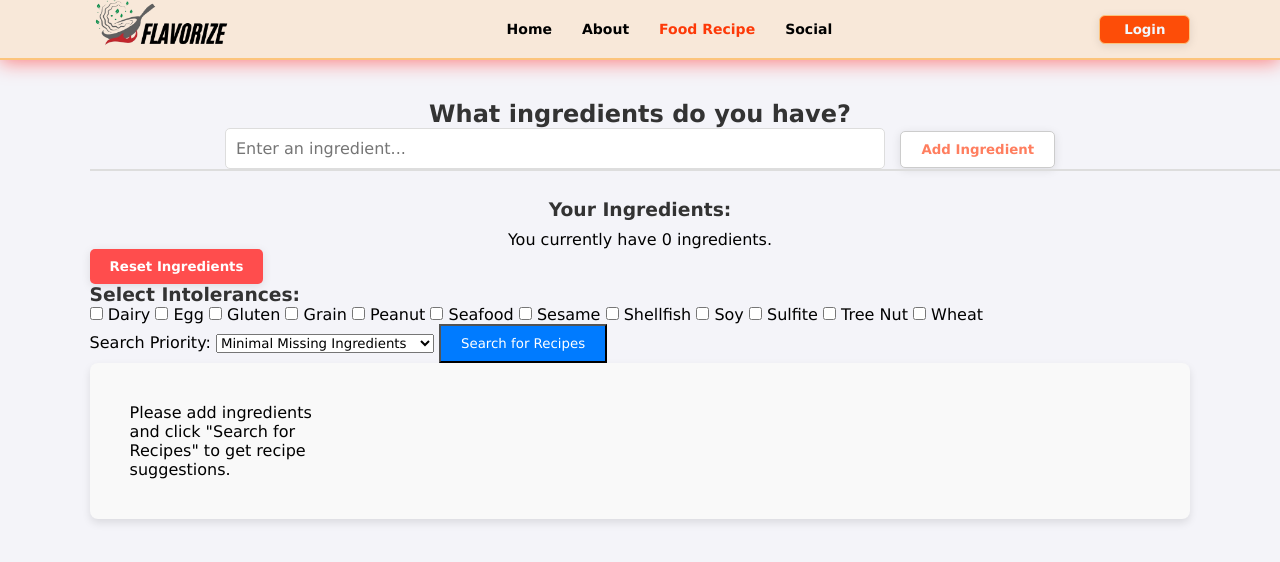
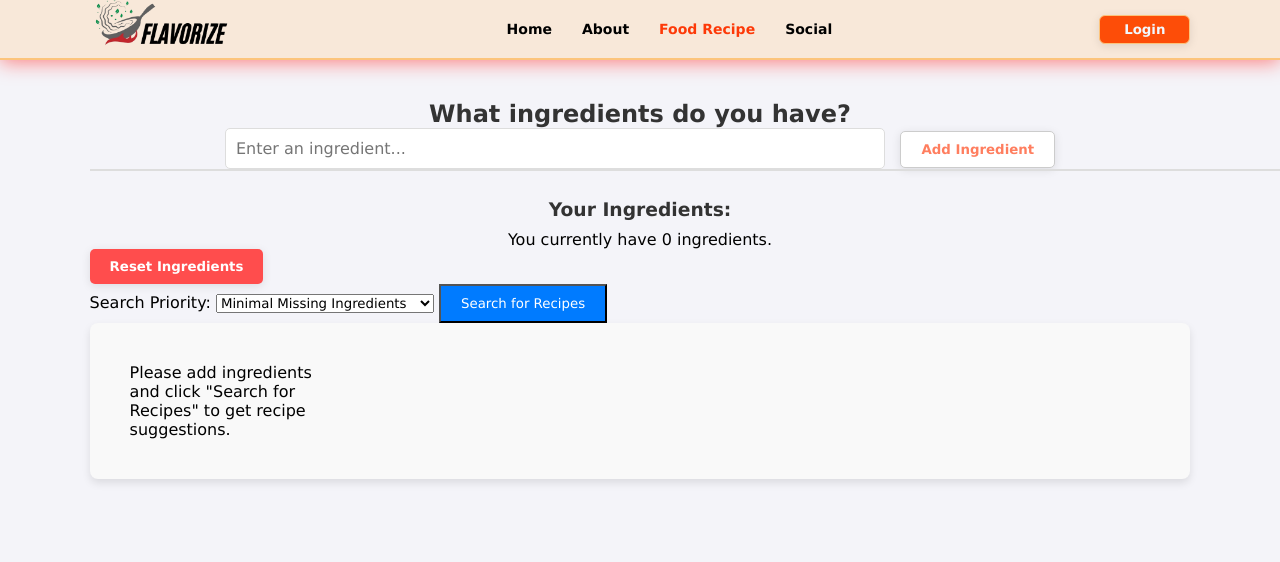
Before and after one commit to jaiyuuppang/Flavorize, a PHP site: page /foodrecipe.php in a window 1280 px wide; the page is wider, and only the part inside the window is pictured. Shown: the top 562 px of that part. Run offline with PHP 8.4, Linux system fonts and the light colour scheme.

Commit message:
3rd Commit for Flavorize.

```diff
--- a/foodrecipe.php
+++ b/foodrecipe.php
@@ -30,71 +30,32 @@ $recipes = [];
 // Check if search flag is set and there are ingredients
 if (isset($_POST['search']) && !empty($_SESSION['ingredients'])) {
     $ingredients = implode(",", $_SESSION['ingredients']);
-    // Setting the number of recipes to fetch explicitly to 25
-$number = 25;
+    $number = 25; // Explicitly setting number of recipes
 
-// Step 1: Call findByIngredients API
-$findByIngredientsUrl = "https://api.spoonacular.com/recipes/findByIngredients?" .
-    "ingredients=" . urlencode($ingredients) .
-    "&number=" . $number .
-    "&ranking=1" .
-    "&apiKey=" . $apiKey;
+    // Call the complexSearch API for diabetic-friendly recipes
+    $complexSearchUrl = "https://api.spoonacular.com/recipes/complexSearch?" .
+        "includeIngredients=" . urlencode($ingredients) .
+        "&diet=Diabetic" . // Focus on diabetic-friendly recipes
+        "&maxCarbs=45" . // Limit carbohydrates per serving (adjust based on needs)
+        "&addRecipeInformation=true" .
+        "&fillIngredients=true" .
+        "&number=" . $number .
+        "&apiKey=" . $apiKey;
 
-    $response = file_get_contents($findByIngredientsUrl);
-    $findByIngredientsData = json_decode($response, true);
+    $response = file_get_contents($complexSearchUrl);
+    $complexSearchData = json_decode($response, true);
 
-    if (isset($findByIngredientsData['status']) && $findByIngredientsData['status'] === 'failure') {
-        $errorMessage = $findByIngredientsData['message'];
+    if (isset($complexSearchData['status']) && $complexSearchData['status'] === 'failure') {
+        $errorMessage = $complexSearchData['message'];
         echo "<script>alert('API Error: $errorMessage');</script>";
         return; // Exit the script if quota is exceeded
     }
-// Extract recipe IDs from findByIngredients response
-$recipeIds = [];
-if (!empty($findByIngredientsData)) {
-    $recipeIds = array_unique(array_map(fn($recipe) => $recipe['id'], $findByIngredientsData));
-    $ids = implode(",", $recipeIds);
 
-    // Step 2: Call complexSearch API with IDs and intolerances
-    $intolerances = isset($_POST['intolerances']) ? implode(",", $_POST['intolerances']) : '';
-    $complexSearchUrl = "https://api.spoonacular.com/recipes/complexSearch?" .
-        "includeIngredients=" . urlencode($ingredients) .
-        "&intolerances=" . urlencode($intolerances) .
-        "&addRecipeInformation=true" .
-        "&fillIngredients=true" .
-        "&number=" . $number . // Ensure 25 recipes are requested
-        "&apiKey=" . $apiKey;
-
-        $complexSearchResponse = file_get_contents($complexSearchUrl);
-        $complexSearchData = json_decode($complexSearchResponse, true);
-
-        if (isset($complexSearchData['status']) && $complexSearchData['status'] === 'failure') {
-            $errorMessage = $complexSearchData['message'];
-            echo "<script>alert('API Error: $errorMessage');</script>";
-            return; // Exit the script if quota is exceeded
-        }
-
-    // Step 3: Merge and deduplicate recipes
-    $mergedRecipes = [];
-    $seenRecipeIds = [];
-
-    foreach ($complexSearchData['results'] as $recipe) {
-        $recipeId = $recipe['id'];
-        if (!in_array($recipeId, $seenRecipeIds)) {
-            $findByIngredientsMatch = array_filter($findByIngredientsData, fn($findByRecipe) => $findByRecipe['id'] === $recipeId);
-            if (!empty($findByIngredientsMatch)) {
-                $matchedRecipe = reset($findByIngredientsMatch);
-                $recipe['usedIngredients'] = $matchedRecipe['usedIngredients'];
-                $recipe['missedIngredients'] = $matchedRecipe['missedIngredients'];
-            }
-            $mergedRecipes[] = $recipe;
-            $seenRecipeIds[] = $recipeId; // Track seen IDs to prevent duplicates
-        }
-    }
-
-    $recipes = $mergedRecipes;
-}
+    // Process the recipes
+    $recipes = $complexSearchData['results'] ?? [];
 }
 ?>
+
 
 <!DOCTYPE html>
 <html lang="en">
@@ -260,24 +221,7 @@ if (!empty($findByIngredientsData)) {
             </form>
         </div>
 
-        <form method="post" action="">
-            <div class="intolerance-container">
-                <h3>Select Intolerances:</h3>
-                <div class="intolerances">
-                    <label><input type="checkbox" name="intolerances[]" value="dairy"> Dairy</label>
-                    <label><input type="checkbox" name="intolerances[]" value="egg"> Egg</label>
-                    <label><input type="checkbox" name="intolerances[]" value="gluten"> Gluten</label>
-                    <label><input type="checkbox" name="intolerances[]" value="grain"> Grain</label>
-                    <label><input type="checkbox" name="intolerances[]" value="peanut"> Peanut</label>
-                    <label><input type="checkbox" name="intolerances[]" value="seafood"> Seafood</label>
-                    <label><input type="checkbox" name="intolerances[]" value="sesame"> Sesame</label>
-                    <label><input type="checkbox" name="intolerances[]" value="shellfish"> Shellfish</label>
-                    <label><input type="checkbox" name="intolerances[]" value="soy"> Soy</label>
-                    <label><input type="checkbox" name="intolerances[]" value="sulfite"> Sulfite</label>
-                    <label><input type="checkbox" name="intolerances[]" value="tree nut"> Tree Nut</label>
-                    <label><input type="checkbox" name="intolerances[]" value="wheat"> Wheat</label>
-                </div>
-            </div>
+
 
             <label for="ranking">Search Priority:</label>
             <select name="ranking" id="ranking">
```
Also changed, not shown: composer.json (added, +32 -0 lines).
